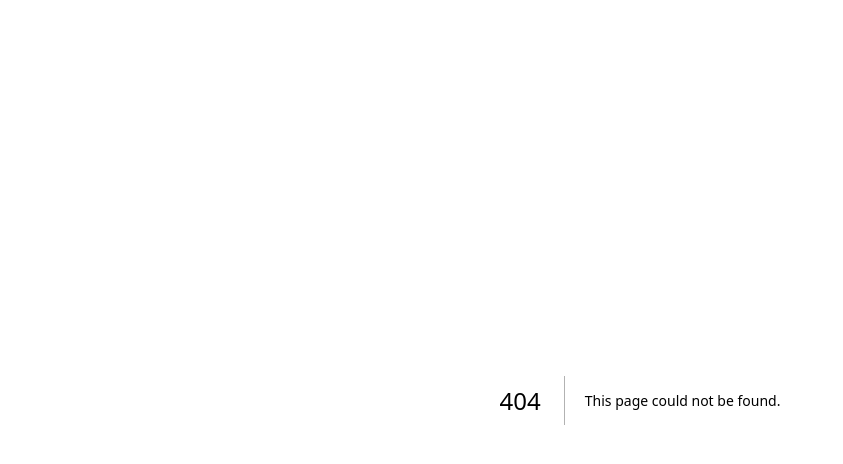
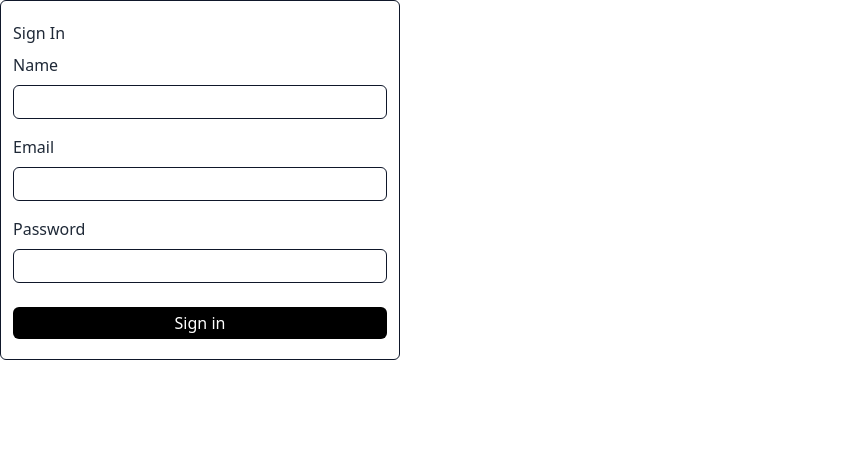
Before and after one commit to Jokastar/naturetech-website, a Next.js app: page /signin in a window 1280 px wide. Before the commit this address had no page. Shown: the top 464 px of the page, without its empty margins (0-843 px from the left). Built offline with nearby package versions, Linux system fonts and the light colour scheme.

Commit message:
build the signin functionality

```diff
--- a/app/login/_actions/login.js
+++ b/app/login/_actions/login.js
@@ -1,11 +1,12 @@
 "use server"
-import { loginSchema } from "@/app/schemas/zodSchema/loginSchema";
+import { loginSchema, signInSchema } from "@/app/schemas/zodSchema/loginSchema";
 
 import { SignJWT, jwtVerify } from "jose";
 import { cookies } from "next/headers";
 import {NextResponse } from "next/server";
 import { notFound, redirect } from "next/navigation";
 import User from "@/app/schemas/mongoSchema/User";
+import dbConnect from "../../lib/db"
 
 const key = new TextEncoder().encode(process.env.JOSE_SECRET_KEY);
 
@@ -27,36 +28,86 @@ export async function decrypt(input) {
 export async function login(prevState, formData) {
   // Verify credentials && get the user
 
-  const formDataObj = Object.fromEntries(formData.entries())
+  const formDataObj = Object.fromEntries(formData.entries());
 
   const result = await loginSchema.safeParse(formDataObj);
 
   if (!result.success) {
-  // Handle validation errors
-  const formattedErrors = result.error.flatten().fieldErrors;
-  return formattedErrors;
-  } else {
+    // Handle validation errors
+    const formattedErrors = result.error.flatten().fieldErrors;
+    return formattedErrors;
+  }
 
-  const user = result.data;
+  const data = result.data;
 
-  //check if the user exist
-  const existingUser = await User.findOne({email:user.email}).select('name email role')
-  .lean()
+  await dbConnect();
 
-  if(!existingUser) return notFound();
+  // Check if the user exists
+  const existingUser = await User.findOne({ email: data.email }).lean();
+
+  if (!existingUser) {
+     redirect("/signin");
+  }
 
   // Create the session
-  const session = await encrypt(existingUser);
+  const session = await encrypt({ email: existingUser.email, role: existingUser.role });
 
   // Save the session in a cookie
   cookies().set("session", session, { httpOnly: true });
-    }
-  redirect("/")
+
+  return redirect("/");
 }
+
 
 export async function logout() {
   // Destroy the session
   cookies().set("session", "", { expires: new Date(0) });
+  redirect("/");
+}
+
+export async function signIn(prevState, formData) {
+  // Verify credentials && get the user data
+  const formDataObj = Object.fromEntries(formData.entries());
+
+  const result = await signInSchema.safeParse(formDataObj);
+
+  if (!result.success) {
+    // Handle validation errors
+    const formattedErrors = result.error.flatten().fieldErrors;
+    return formattedErrors;
+  }
+
+  const data = result.data;
+
+  let existingUser;
+  await dbConnect();
+
+  // Check if the user exists
+  existingUser = await User.findOne({ email: data.email });
+
+  if (existingUser) {
+    return "user already exist"
+  }
+
+  // Hash the password
+
+  const newUser = new User({
+    email: data.email,
+    password: data.password,
+    name: data.name,
+    role: data.role
+  });
+
+  // Save the new user to the database
+  await newUser.save();
+
+  // Create the session
+  const session = await encrypt({ email: newUser.email, role: newUser.role });
+
+  // Save the session in a cookie
+  cookies().set("session", session, { httpOnly: true });
+
+  redirect("/");
 }
 
 export async function getSession() {
--- a/app/schemas/zodSchema/loginSchema.js
+++ b/app/schemas/zodSchema/loginSchema.js
@@ -4,3 +4,9 @@ export const loginSchema = z.object({
   email: z.string().email('Invalid email format').min(5, 'Email must be at least 5 characters'),
   password: z.string().min(8, 'Password must be at least 8 characters'),
 });
+
+export const signInSchema =  z.object({
+  name:z.string().min(1),
+  email: z.string().email('Invalid email format').min(5, 'Email must be at least 5 characters'),
+  password: z.string().min(8, 'Password must be at least 8 characters'),
+});
--- /dev/null
+++ b/app/signin/page.js
@@ -0,0 +1,48 @@
+"use client";
+
+import React from 'react'
+import { signIn } from '../login/_actions/login';
+import {useFormState, useFormStatus} from "react-dom";
+
+function SignIn() {
+    const [errors, action] = useFormState(signIn, {});
+    const {pending} = useFormStatus();
+
+  return (
+    <form className='w-[400px] border border-slate-900 rounded-md p-3' action={action}>
+        <h2 className='my-2'>Sign In</h2>
+        <div className='flex flex-col gap-2 my-2'>
+            <label htmlFor='name'>Name</label>
+            <input
+            className='border border-slate-900 rounded-md p-1'
+            name='name'
+            id='name'
+            required/>
+            {errors && <div className='text-red-600'>{errors["name"]}</div>}
+        </div>
+        <div className='flex flex-col gap-2 my-2'>
+            <label htmlFor='email'>Email</label>
+            <input
+            className='border border-slate-900 rounded-md p-1'
+            name='email'
+            id='email'
+            required/>
+            {errors && <div className='text-red-600'>{errors["email"]}</div>}
+        </div>
+        <div className='flex flex-col gap-2 my-2'>
+            <label htmlFor='password'>Password</label>
+            <input
+            className='border border-slate-900 rounded-md p-1'
+            name='password'
+            type='password'
+            id='password'
+            required
+            />
+            {errors && <div className='text-red-600'>{errors["password"]}</div>}
+        </div>
+        <button disabled={pending} className='bg-black text-white w-full rounded-md p-1 my-2' type='submit'>{pending ? "Sending...": "Sign in"}</button>
+        <p className='text-red-600'>{typeof errors === "string" && errors}</p>
+    </form>
+  )
+}
+export default SignIn
--- a/next.config.mjs
+++ b/next.config.mjs
@@ -1,4 +1,6 @@
-/** @type {import('next').NextConfig} */
-const nextConfig = {};
+
+const nextConfig = {
+  reactStrictMode: true,
+};
 
 export default nextConfig;
--- a/package.json
+++ b/package.json
@@ -11,14 +11,20 @@
   "dependencies": {
     "@stripe/react-stripe-js": "^2.7.0",
     "@stripe/stripe-js": "^3.3.0",
+    "argon2": "^0.40.1",
     "aws4": "^1.12.0",
+    "crypto-browserify": "^3.12.0",
     "jose": "^5.2.4",
     "next": "^14.1.0",
+    "node-gyp": "^10.1.0",
     "react": "^18",
     "react-dom": "^18",
     "react-hook-form": "^7.51.3",
     "react-stripe-js": "^1.1.5",
+    "stream-browserify": "^3.0.0",
     "stripe": "^15.2.0",
+    "webpack": "^5.91.0",
+    "webpack-node-externals": "^3.0.0",
     "zod": "^3.22.4"
   },
   "devDependencies": {
```
Also changed, not shown: 2 other files (tests, documents, lock files or other folders).
